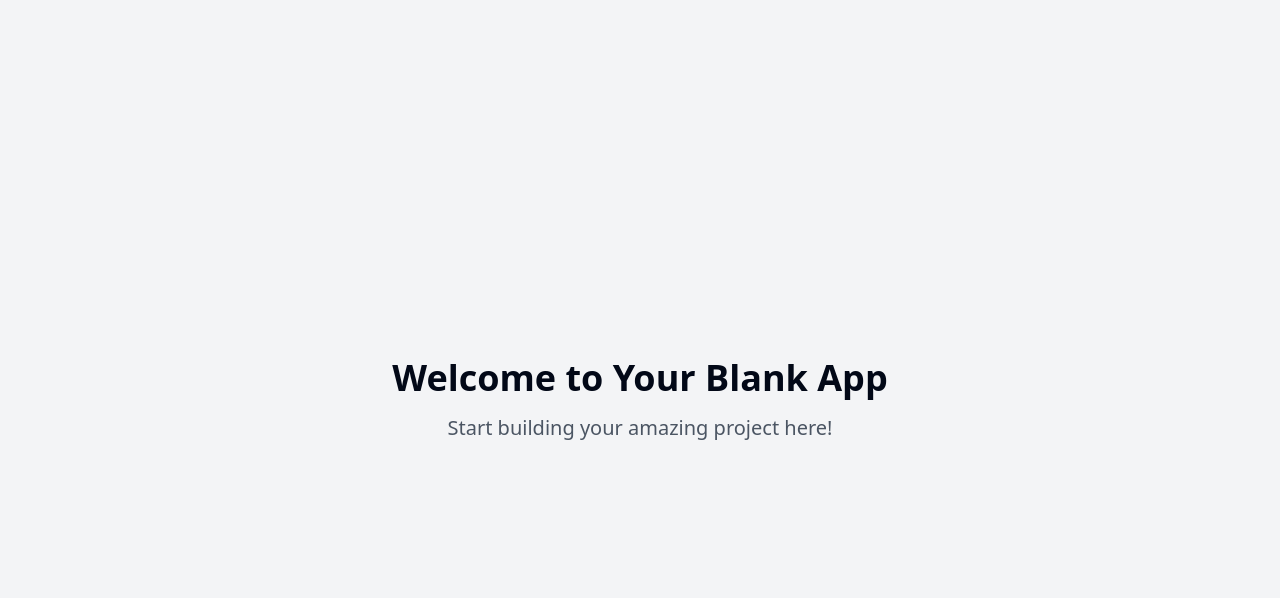
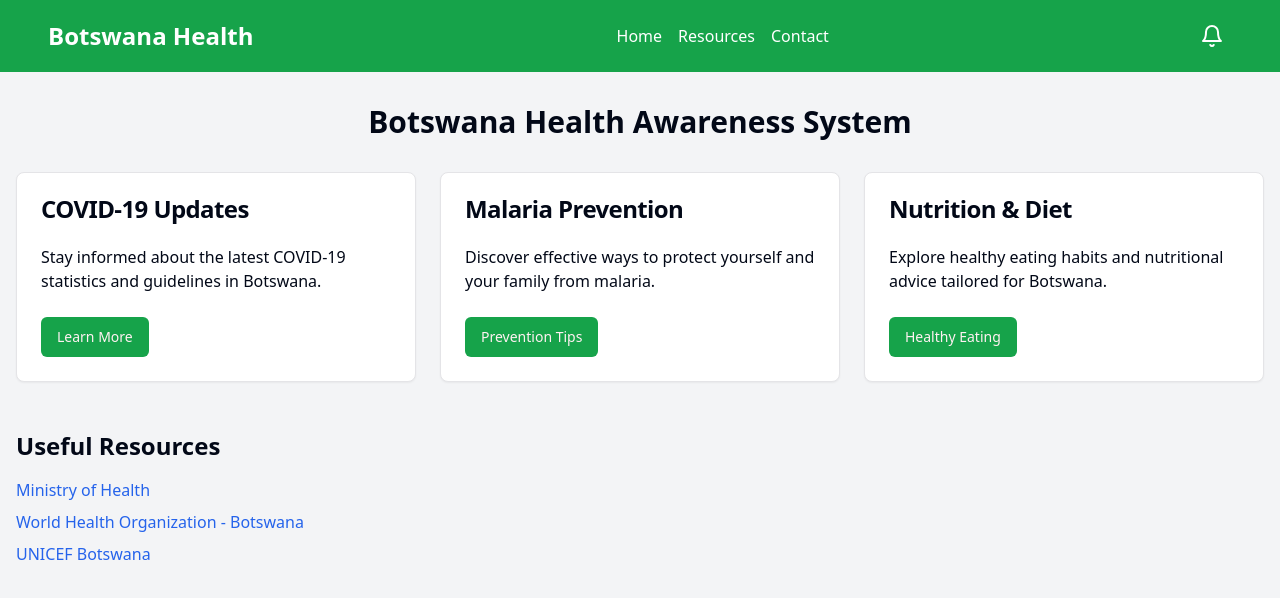
Before and after one commit to Lucamok/healthy-botswana, a React (Vite) app: page / in a window 1280 px wide. Shown: the top 598 px of the page. Built offline with nearby package versions, Linux system fonts and the light colour scheme.

Commit message:
Add health awareness system
Implement a health awareness system tailored for Botswana, enhancing community health education and resources.
[skip gpt_engineer]

```diff
--- /dev/null
+++ b/src/components/Header.tsx
@@ -0,0 +1,22 @@
+import React from 'react';
+import { Bell } from 'lucide-react';
+
+export const Header = () => {
+  return (
+    <header className="bg-green-600 text-white p-4">
+      <div className="container mx-auto flex justify-between items-center">
+        <h1 className="text-2xl font-bold">Botswana Health</h1>
+        <nav>
+          <ul className="flex space-x-4">
+            <li><a href="/" className="hover:underline">Home</a></li>
+            <li><a href="/resources" className="hover:underline">Resources</a></li>
+            <li><a href="/contact" className="hover:underline">Contact</a></li>
+          </ul>
+        </nav>
+        <button className="p-2 hover:bg-green-700 rounded-full">
+          <Bell size={24} />
+        </button>
+      </div>
+    </header>
+  );
+};
--- /dev/null
+++ b/src/components/InfoCard.tsx
@@ -0,0 +1,28 @@
+import React from 'react';
+import { Card, CardHeader, CardTitle, CardContent, CardFooter } from "@/components/ui/card";
+import { Button } from "@/components/ui/button";
+
+interface InfoCardProps {
+  title: string;
+  content: string;
+  linkText: string;
+  linkUrl: string;
+}
+
+export const InfoCard: React.FC<InfoCardProps> = ({ title, content, linkText, linkUrl }) => {
+  return (
+    <Card>
+      <CardHeader>
+        <CardTitle>{title}</CardTitle>
+      </CardHeader>
+      <CardContent>
+        <p>{content}</p>
+      </CardContent>
+      <CardFooter>
+        <Button asChild>
+          <a href={linkUrl}>{linkText}</a>
+        </Button>
+      </CardFooter>
+    </Card>
+  );
+};
--- /dev/null
+++ b/src/components/ResourceList.tsx
@@ -0,0 +1,29 @@
+import React from 'react';
+
+export const ResourceList = () => {
+  const resources = [
+    { name: "Ministry of Health", url: "https://www.moh.gov.bw/" },
+    { name: "World Health Organization - Botswana", url: "https://www.who.int/countries/bwa/" },
+    { name: "UNICEF Botswana", url: "https://www.unicef.org/botswana/" },
+  ];
+
+  return (
+    <div className="mt-12">
+      <h2 className="text-2xl font-bold mb-4">Useful Resources</h2>
+      <ul className="space-y-2">
+        {resources.map((resource, index) => (
+          <li key={index}>
+            <a
+              href={resource.url}
+              target="_blank"
+              rel="noopener noreferrer"
+              className="text-blue-600 hover:underline"
+            >
+              {resource.name}
+            </a>
+          </li>
+        ))}
+      </ul>
+    </div>
+  );
+};
--- a/src/index.css
+++ b/src/index.css
@@ -13,24 +13,24 @@
     --popover: 0 0% 100%;
     --popover-foreground: 222.2 84% 4.9%;
 
-    --primary: 222.2 47.4% 11.2%;
-    --primary-foreground: 210 40% 98%;
+    --primary: 142.1 76.2% 36.3%;
+    --primary-foreground: 355.7 100% 97.3%;
 
-    --secondary: 210 40% 96.1%;
-    --secondary-foreground: 222.2 47.4% 11.2%;
+    --secondary: 240 4.8% 95.9%;
+    --secondary-foreground: 240 5.9% 10%;
 
-    --muted: 210 40% 96.1%;
-    --muted-foreground: 215.4 16.3% 46.9%;
+    --muted: 240 4.8% 95.9%;
+    --muted-foreground: 240 3.8% 46.1%;
 
-    --accent: 210 40% 96.1%;
-    --accent-foreground: 222.2 47.4% 11.2%;
+    --accent: 240 4.8% 95.9%;
+    --accent-foreground: 240 5.9% 10%;
 
     --destructive: 0 84.2% 60.2%;
-    --destructive-foreground: 210 40% 98%;
+    --destructive-foreground: 0 0% 98%;
 
-    --border: 214.3 31.8% 91.4%;
-    --input: 214.3 31.8% 91.4%;
-    --ring: 222.2 84% 4.9%;
+    --border: 240 5.9% 90%;
+    --input: 240 5.9% 90%;
+    --ring: 142.1 76.2% 36.3%;
 
     --radius: 0.5rem;
   }
@@ -45,8 +45,8 @@
     --popover: 222.2 84% 4.9%;
     --popover-foreground: 210 40% 98%;
 
-    --primary: 210 40% 98%;
-    --primary-foreground: 222.2 47.4% 11.2%;
+    --primary: 142.1 70.6% 45.3%;
+    --primary-foreground: 144.9 80.4% 10%;
 
     --secondary: 217.2 32.6% 17.5%;
     --secondary-foreground: 210 40% 98%;
@@ -62,7 +62,7 @@
 
     --border: 217.2 32.6% 17.5%;
     --input: 217.2 32.6% 17.5%;
-    --ring: 212.7 26.8% 83.9%;
+    --ring: 142.4 71.8% 29.2%;
   }
 }
 
@@ -70,7 +70,6 @@
   * {
     @apply border-border;
   }
-
   body {
     @apply bg-background text-foreground;
   }
--- a/src/pages/Index.tsx
+++ b/src/pages/Index.tsx
@@ -1,12 +1,36 @@
-// Update this page (the content is just a fallback if you fail to update the page)
+import React from 'react';
+import { Header } from '../components/Header';
+import { InfoCard } from '../components/InfoCard';
+import { ResourceList } from '../components/ResourceList';
 
 const Index = () => {
   return (
-    <div className="min-h-screen flex items-center justify-center bg-gray-100">
-      <div className="text-center">
-        <h1 className="text-4xl font-bold mb-4">Welcome to Your Blank App</h1>
-        <p className="text-xl text-gray-600">Start building your amazing project here!</p>
-      </div>
+    <div className="min-h-screen bg-gray-100">
+      <Header />
+      <main className="container mx-auto px-4 py-8">
+        <h1 className="text-3xl font-bold text-center mb-8">Botswana Health Awareness System</h1>
+        <div className="grid grid-cols-1 md:grid-cols-2 lg:grid-cols-3 gap-6">
+          <InfoCard
+            title="COVID-19 Updates"
+            content="Stay informed about the latest COVID-19 statistics and guidelines in Botswana."
+            linkText="Learn More"
+            linkUrl="/covid19"
+          />
+          <InfoCard
+            title="Malaria Prevention"
+            content="Discover effective ways to protect yourself and your family from malaria."
+            linkText="Prevention Tips"
+            linkUrl="/malaria"
+          />
+          <InfoCard
+            title="Nutrition & Diet"
+            content="Explore healthy eating habits and nutritional advice tailored for Botswana."
+            linkText="Healthy Eating"
+            linkUrl="/nutrition"
+          />
+        </div>
+        <ResourceList />
+      </main>
     </div>
   );
 };
```
